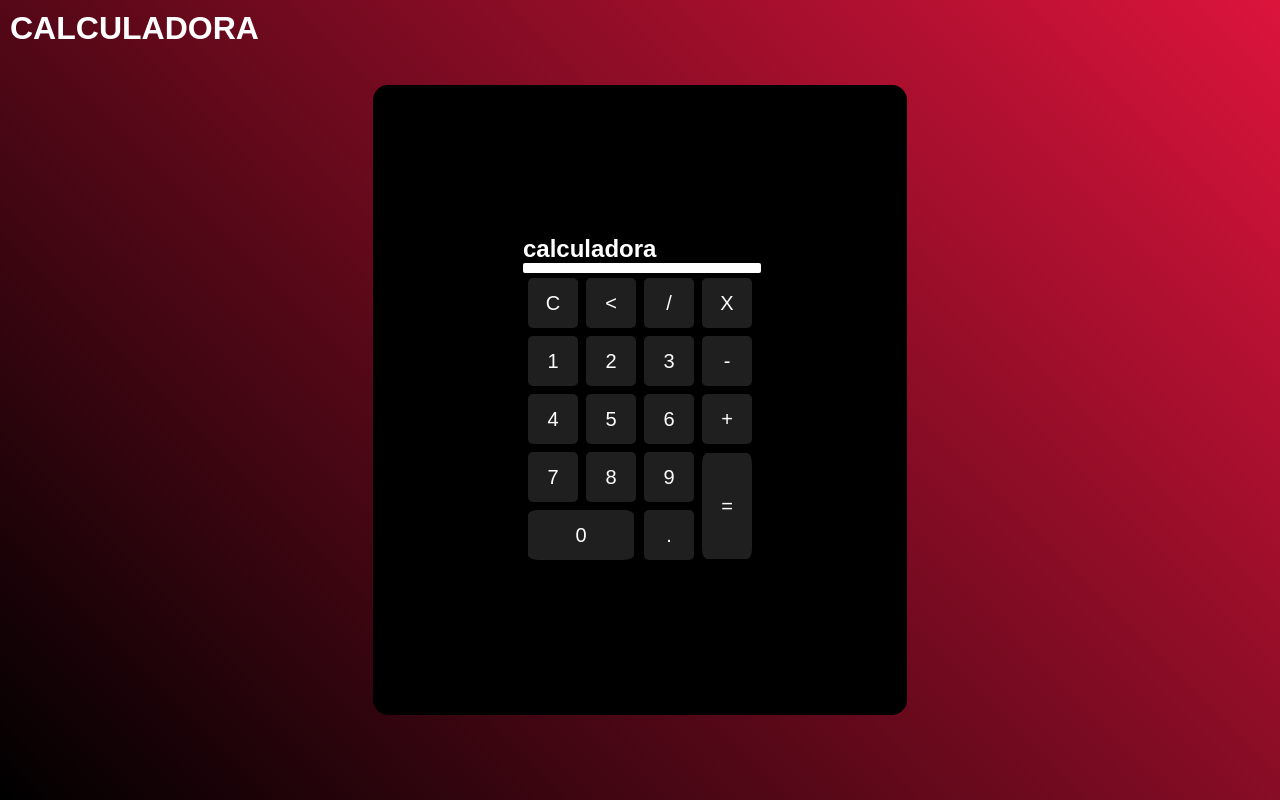
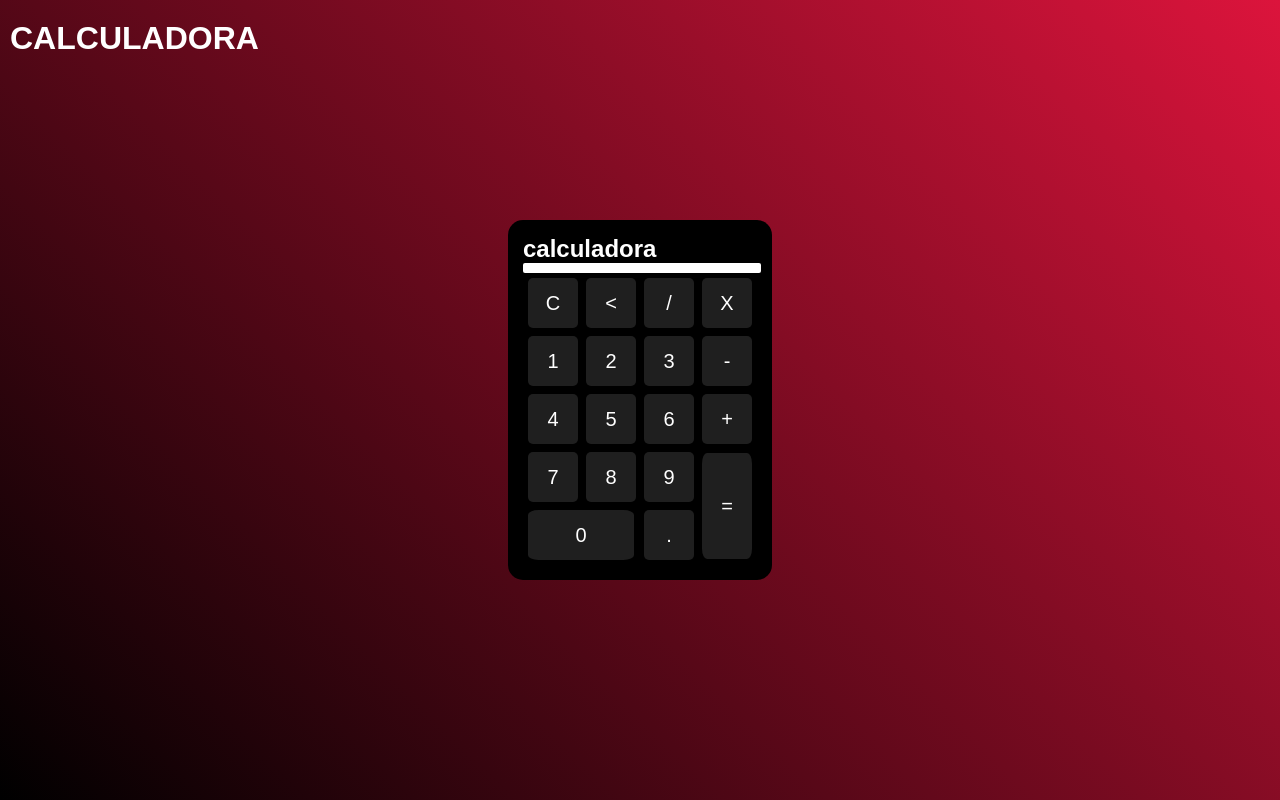
Before and after one commit to psscripts/calculator, a plain HTML site: page index.html in a window 1280 px wide. Drawn offline with Linux system fonts and the light colour scheme.

Commit message:
Atualizar o index.html

```diff
--- a/index.html
+++ b/index.html
@@ -10,7 +10,7 @@
     }
     h1 {
       position: absolute;
-      top: 10px;
+      top: 20px;
       left: 10px;
       color: white;
       font-family: Arial;
@@ -38,7 +38,7 @@
       background-color: black;
       color: white;
       border-radius: 15px;
-      padding: 150px;
+      padding: 15px;
     }
     .ty{
       width: 50px;
```
